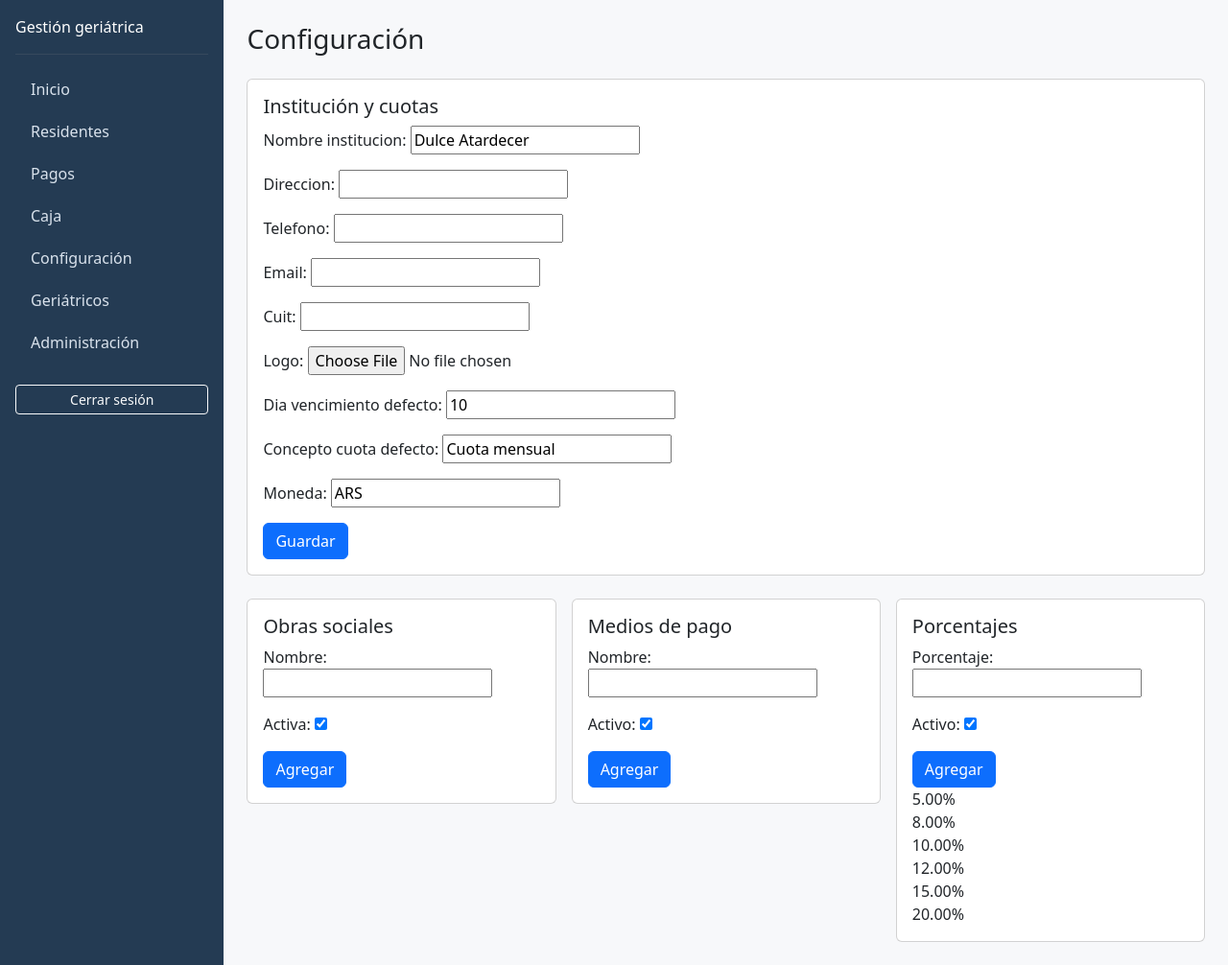
After one commit to solucionesgda/dulceatardecer, a Django app: page /configuracion/ in a window 1280 px wide. The commit adds this page. Shown: the whole page at 96% size. Run offline with Django 5.2, Linux system fonts and the light colour scheme; the visitor is signed in with stand-in values (Sample User, id 1); data comes from the database, SQL or seed files in the repository; data that the repository does not hold is empty.

Commit message:
Agrega configuración pública institucional

```diff
--- a/institucional/forms.py
+++ b/institucional/forms.py
@@ -2,7 +2,7 @@ from django import forms
 from datetime import date
 from decimal import Decimal
 
-from .models import CajaMovimiento, CategoriaCaja, Geriatrico, Pago, PagoParcial, Residente
+from .models import CajaMovimiento, CategoriaCaja, ConfiguracionInstitucional, Geriatrico, MedioPagoConfiguracion, ObraSocial, Pago, PagoParcial, PorcentajeActualizacion, Residente
 
 
 class GeriatricoForm(forms.ModelForm):
@@ -57,15 +57,27 @@ class GenerarCuotasForm(forms.Form):
 
 
 class AjusteMontoForm(forms.Form):
-    porcentaje = forms.DecimalField(max_digits=6, decimal_places=2, help_text="Usá valores negativos para disminuir.")
+    porcentaje = forms.DecimalField(max_digits=6, decimal_places=2, required=False, help_text="Usá valores negativos para disminuir.")
+    porcentaje_predefinido = forms.ModelChoiceField(queryset=PorcentajeActualizacion.objects.filter(activo=True), required=False, empty_label="Ingresar porcentaje manual")
     geriatrico = forms.ModelChoiceField(queryset=Geriatrico.objects.all(), required=False, empty_label="Todos los geriátricos")
     obra_social = forms.ChoiceField(required=False, choices=[("", "Todas las coberturas")] + list(Residente.ObraSocial.choices))
 
     def clean_porcentaje(self):
         porcentaje = self.cleaned_data["porcentaje"]
+        if porcentaje is None:
+            return porcentaje
         if porcentaje <= Decimal("-100"):
             raise forms.ValidationError("El porcentaje debe dejar un monto mayor que cero.")
         return porcentaje
+
+    def clean(self):
+        cleaned_data = super().clean()
+        predefinido = cleaned_data.get("porcentaje_predefinido")
+        if predefinido:
+            cleaned_data["porcentaje"] = predefinido.porcentaje
+        elif cleaned_data.get("porcentaje") is None:
+            self.add_error("porcentaje", "Ingresá un porcentaje o elegí uno predefinido.")
+        return cleaned_data
 
 
 class EgresoCajaForm(forms.ModelForm):
@@ -83,3 +95,27 @@ class CategoriaCajaForm(forms.ModelForm):
     class Meta:
         model = CategoriaCaja
         fields = ("nombre", "activa")
+
+
+class ConfiguracionInstitucionalForm(forms.ModelForm):
+    class Meta:
+        model = ConfiguracionInstitucional
+        fields = ("nombre_institucion", "direccion", "telefono", "email", "cuit", "logo", "dia_vencimiento_defecto", "concepto_cuota_defecto", "moneda")
+
+
+class ObraSocialForm(forms.ModelForm):
+    class Meta:
+        model = ObraSocial
+        fields = ("nombre", "activa")
+
+
+class MedioPagoConfiguracionForm(forms.ModelForm):
+    class Meta:
+        model = MedioPagoConfiguracion
+        fields = ("nombre", "activo")
+
+
+class PorcentajeActualizacionForm(forms.ModelForm):
+    class Meta:
+        model = PorcentajeActualizacion
+        fields = ("porcentaje", "activo")
--- /dev/null
+++ b/institucional/templates/institucional/configuracion.html
@@ -0,0 +1 @@
+{% extends 'base.html' %}{% block content %}<h1 class="h3 mb-4">Configuración</h1><div class="card card-body mb-4"><h2 class="h5">Institución y cuotas</h2><form method="post" enctype="multipart/form-data">{% csrf_token %}<input type="hidden" name="tipo" value="institucion">{{ institucion_form.as_p }}<button class="btn btn-primary">Guardar</button></form></div><div class="row g-3"><div class="col-md-4"><div class="card card-body"><h2 class="h5">Obras sociales</h2><form method="post">{% csrf_token %}<input type="hidden" name="tipo" value="obra">{{ obra_form.as_p }}<button class="btn btn-primary">Agregar</button></form>{% for x in obras %}<div>{{ x }}</div>{% endfor %}</div></div><div class="col-md-4"><div class="card card-body"><h2 class="h5">Medios de pago</h2><form method="post">{% csrf_token %}<input type="hidden" name="tipo" value="medio">{{ medio_form.as_p }}<button class="btn btn-primary">Agregar</button></form>{% for x in medios %}<div>{{ x }}</div>{% endfor %}</div></div><div class="col-md-4"><div class="card card-body"><h2 class="h5">Porcentajes</h2><form method="post">{% csrf_token %}<input type="hidden" name="tipo" value="porcentaje">{{ porcentaje_form.as_p }}<button class="btn btn-primary">Agregar</button></form>{% for x in porcentajes %}<div>{{ x }}</div>{% endfor %}</div></div></div>{% endblock %}
--- a/institucional/urls.py
+++ b/institucional/urls.py
@@ -1,6 +1,6 @@
 from django.contrib.auth import views as auth_views
 from django.urls import path
-from .views import AjusteMontoView, CajaCierreView, CajaListView, CategoriaCajaListView, EgresoCajaCreateView, GenerarCuotasView, GeriatricoCreateView, GeriatricoDeleteView, GeriatricoListView, GeriatricoUpdateView, InicioView, PagoCreateView, PagoDetailView, PagoListView, PagoUpdateView, ResidenteDetailView, ResidenteListView
+from .views import AjusteMontoView, CajaCierreView, CajaListView, CategoriaCajaListView, ConfiguracionView, EgresoCajaCreateView, GenerarCuotasView, GeriatricoCreateView, GeriatricoDeleteView, GeriatricoListView, GeriatricoUpdateView, InicioView, PagoCreateView, PagoDetailView, PagoListView, PagoUpdateView, ResidenteDetailView, ResidenteListView
 
 urlpatterns = [
     path("login/", auth_views.LoginView.as_view(template_name="registration/login.html"), name="login"),
@@ -18,6 +18,7 @@ urlpatterns = [
     path("caja/egresos/nuevo/", EgresoCajaCreateView.as_view(), name="egreso_create"),
     path("caja/categorias/", CategoriaCajaListView.as_view(), name="categoria_caja_list"),
     path("caja/cerrar/", CajaCierreView.as_view(), name="caja_cierre"),
+    path("configuracion/", ConfiguracionView.as_view(), name="configuracion"),
     path("geriátricos/", GeriatricoListView.as_view(), name="geriatrico_list"),
     path("geriátricos/nuevo/", GeriatricoCreateView.as_view(), name="geriatrico_create"),
     path("geriátricos/<int:pk>/editar/", GeriatricoUpdateView.as_view(), name="geriatrico_update"),
--- a/institucional/views.py
+++ b/institucional/views.py
@@ -10,8 +10,8 @@ from django.shortcuts import get_object_or_404, redirect
 from django.urls import reverse, reverse_lazy
 from django.views import View
 from django.views.generic import CreateView, DeleteView, DetailView, ListView, TemplateView, UpdateView
-from .forms import AjusteMontoForm, CategoriaCajaForm, EgresoCajaForm, GenerarCuotasForm, GeriatricoForm, PagoForm, PagoParcialForm
-from .models import CajaCierre, CajaMovimiento, CategoriaCaja, Geriatrico, Pago, PagoParcial, Residente
+from .forms import AjusteMontoForm, CategoriaCajaForm, ConfiguracionInstitucionalForm, EgresoCajaForm, GenerarCuotasForm, GeriatricoForm, MedioPagoConfiguracionForm, ObraSocialForm, PagoForm, PagoParcialForm, PorcentajeActualizacionForm
+from .models import CajaCierre, CajaMovimiento, CategoriaCaja, ConfiguracionInstitucional, Geriatrico, MedioPagoConfiguracion, ObraSocial, Pago, PagoParcial, PorcentajeActualizacion, Residente
 
 
 class InicioView(LoginRequiredMixin, TemplateView):
@@ -235,6 +235,7 @@ class GenerarCuotasView(LoginRequiredMixin, TemplateView):
         if form.cleaned_data["geriatrico"]:
             residentes = residentes.filter(geriatrico=form.cleaned_data["geriatrico"])
         creados = existentes = sin_monto = 0
+        configuracion, _ = ConfiguracionInstitucional.objects.get_or_create(pk=1)
         for residente in residentes:
             if not residente.monto_mensual:
                 sin_monto += 1
@@ -243,7 +244,7 @@ class GenerarCuotasView(LoginRequiredMixin, TemplateView):
                 _, creado = Pago.objects.get_or_create(
                     residente=residente,
                     periodo=form.cleaned_data["periodo"],
-                    defaults={"concepto": "Cuota mensual", "monto": residente.monto_mensual, "fecha_vencimiento": form.cleaned_data["fecha_vencimiento"]},
+                    defaults={"concepto": configuracion.concepto_cuota_defecto, "monto": residente.monto_mensual, "fecha_vencimiento": form.cleaned_data["fecha_vencimiento"]},
                 )
                 if creado:
                     creados += 1
@@ -383,3 +384,26 @@ class CajaCierreView(LoginRequiredMixin, View):
         CajaCierre.objects.update_or_create(fecha=date.today(), defaults={**resumen, "cerrado_por": request.user})
         messages.success(request, "Cierre de caja generado correctamente.")
         return redirect("caja_list")
+
+
+class ConfiguracionView(LoginRequiredMixin, TemplateView):
+    template_name = "institucional/configuracion.html"
+
+    def get_context_data(self, **kwargs):
+        context = super().get_context_data(**kwargs)
+        configuracion, _ = ConfiguracionInstitucional.objects.get_or_create(pk=1)
+        context.update({"institucion_form": kwargs.get("institucion_form", ConfiguracionInstitucionalForm(instance=configuracion)), "obras": ObraSocial.objects.all(), "medios": MedioPagoConfiguracion.objects.all(), "porcentajes": PorcentajeActualizacion.objects.all(), "categorias": CategoriaCaja.objects.all(), "obra_form": ObraSocialForm(), "medio_form": MedioPagoConfiguracionForm(), "porcentaje_form": PorcentajeActualizacionForm(), "categoria_form": CategoriaCajaForm()})
+        return context
+
+    def post(self, request):
+        configuracion, _ = ConfiguracionInstitucional.objects.get_or_create(pk=1)
+        tipo = request.POST.get("tipo")
+        if tipo == "institucion":
+            form = ConfiguracionInstitucionalForm(request.POST, request.FILES, instance=configuracion)
+        elif tipo == "obra": form = ObraSocialForm(request.POST)
+        elif tipo == "medio": form = MedioPagoConfiguracionForm(request.POST)
+        elif tipo == "porcentaje": form = PorcentajeActualizacionForm(request.POST)
+        else: form = CategoriaCajaForm(request.POST)
+        if form.is_valid():
+            form.save(); messages.success(request, "Configuración guardada."); return redirect("configuracion")
+        return self.render_to_response(self.get_context_data(institucion_form=form if tipo == "institucion" else None))
--- a/templates/base.html
+++ b/templates/base.html
@@ -1,3 +1,3 @@
 {% load static %}
 <!doctype html><html lang="es"><head><meta charset="utf-8"><meta name="viewport" content="width=device-width, initial-scale=1"><title>{% block title %}Gestión geriátrica{% endblock %}</title><link href="https://cdn.jsdelivr.net/npm/bootstrap@5.3.3/dist/css/bootstrap.min.css" rel="stylesheet"><link href="{% static 'css/app.css' %}" rel="stylesheet"></head>
-<body>{% if user.is_authenticated %}<div class="d-lg-flex"><aside class="sidebar p-3"><a class="navbar-brand text-white" href="{% url 'inicio' %}">Gestión geriátrica</a><hr class="border-secondary"><nav class="nav flex-column gap-1"><a class="nav-link" href="{% url 'inicio' %}">Inicio</a><a class="nav-link" href="{% url 'residente_list' %}">Residentes</a><a class="nav-link" href="{% url 'pago_list' %}">Pagos</a><a class="nav-link" href="{% url 'caja_list' %}">Caja</a>{% if perms.institucional.view_geriatrico %}<a class="nav-link" href="{% url 'geriatrico_list' %}">Geriátricos</a>{% endif %}{% if user.is_staff %}<a class="nav-link" href="{% url 'admin:index' %}">Administración</a>{% endif %}</nav><form method="post" action="{% url 'logout' %}" class="mt-4">{% csrf_token %}<button class="btn btn-outline-light btn-sm w-100">Cerrar sesión</button></form></aside><main class="flex-grow-1 p-3 p-md-4">{% else %}<main class="container py-5">{% endif %}{% if messages %}{% for message in messages %}<div class="alert alert-{{ message.tags|default:'info' }}">{{ message }}</div>{% endfor %}{% endif %}{% block content %}{% endblock %}</main>{% if user.is_authenticated %}</div>{% endif %}</body></html>
+<body>{% if user.is_authenticated %}<div class="d-lg-flex"><aside class="sidebar p-3"><a class="navbar-brand text-white" href="{% url 'inicio' %}">Gestión geriátrica</a><hr class="border-secondary"><nav class="nav flex-column gap-1"><a class="nav-link" href="{% url 'inicio' %}">Inicio</a><a class="nav-link" href="{% url 'residente_list' %}">Residentes</a><a class="nav-link" href="{% url 'pago_list' %}">Pagos</a><a class="nav-link" href="{% url 'caja_list' %}">Caja</a><a class="nav-link" href="{% url 'configuracion' %}">Configuración</a>{% if perms.institucional.view_geriatrico %}<a class="nav-link" href="{% url 'geriatrico_list' %}">Geriátricos</a>{% endif %}{% if user.is_staff %}<a class="nav-link" href="{% url 'admin:index' %}">Administración</a>{% endif %}</nav><form method="post" action="{% url 'logout' %}" class="mt-4">{% csrf_token %}<button class="btn btn-outline-light btn-sm w-100">Cerrar sesión</button></form></aside><main class="flex-grow-1 p-3 p-md-4">{% else %}<main class="container py-5">{% endif %}{% if messages %}{% for message in messages %}<div class="alert alert-{{ message.tags|default:'info' }}">{{ message }}</div>{% endfor %}{% endif %}{% block content %}{% endblock %}</main>{% if user.is_authenticated %}</div>{% endif %}</body></html>
```
Also changed, not shown: institucional/models.py (+47 -0 lines), institucional/migrations/0013_configuracion_publica.py (added), institucional/migrations/0014_catalogos_configuracion_options.py (added).
